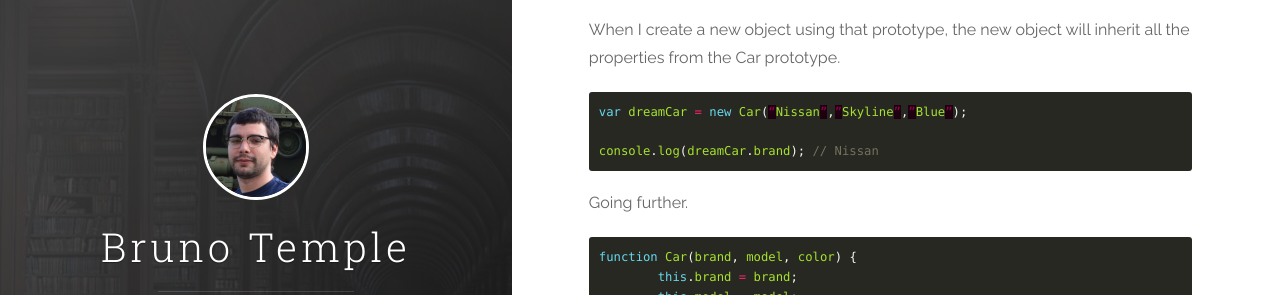
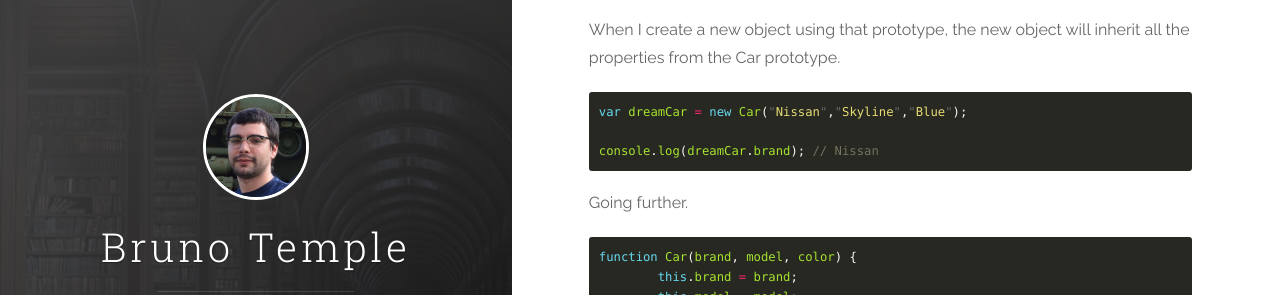
Before and after one commit to brunotemple/brunotemple.github.io, a Jekyll site: the page built from _posts/2016-09-13-JavaScript-Fundamentals-Prototypes-and-Chain.markdown, in a window 1280 px wide and 900 px high, scrolled down 915 px. Shown: the part 155-450 px from the top of the window. Built offline with Jekyll 4.4.1, drawn with Linux system fonts in a browser that asks for light colours; nearby versions of some CDN libraries.

````diff
--- a/_posts/2016-09-13-JavaScript-Fundamentals-Prototypes-and-Chain.markdown
+++ b/_posts/2016-09-13-JavaScript-Fundamentals-Prototypes-and-Chain.markdown
@@ -42,7 +42,7 @@ function Car(brand, model, color) {
 When I create a new object using that prototype, the new object will inherit all the properties from the Car prototype.
 
 ``` js
-var dreamCar = new Car(“Nissan”,”Skyline”,”Blue”);
+var dreamCar = new Car("Nissan","Skyline","Blue");
 
 console.log(dreamCar.brand); // Nissan
 ```
````
